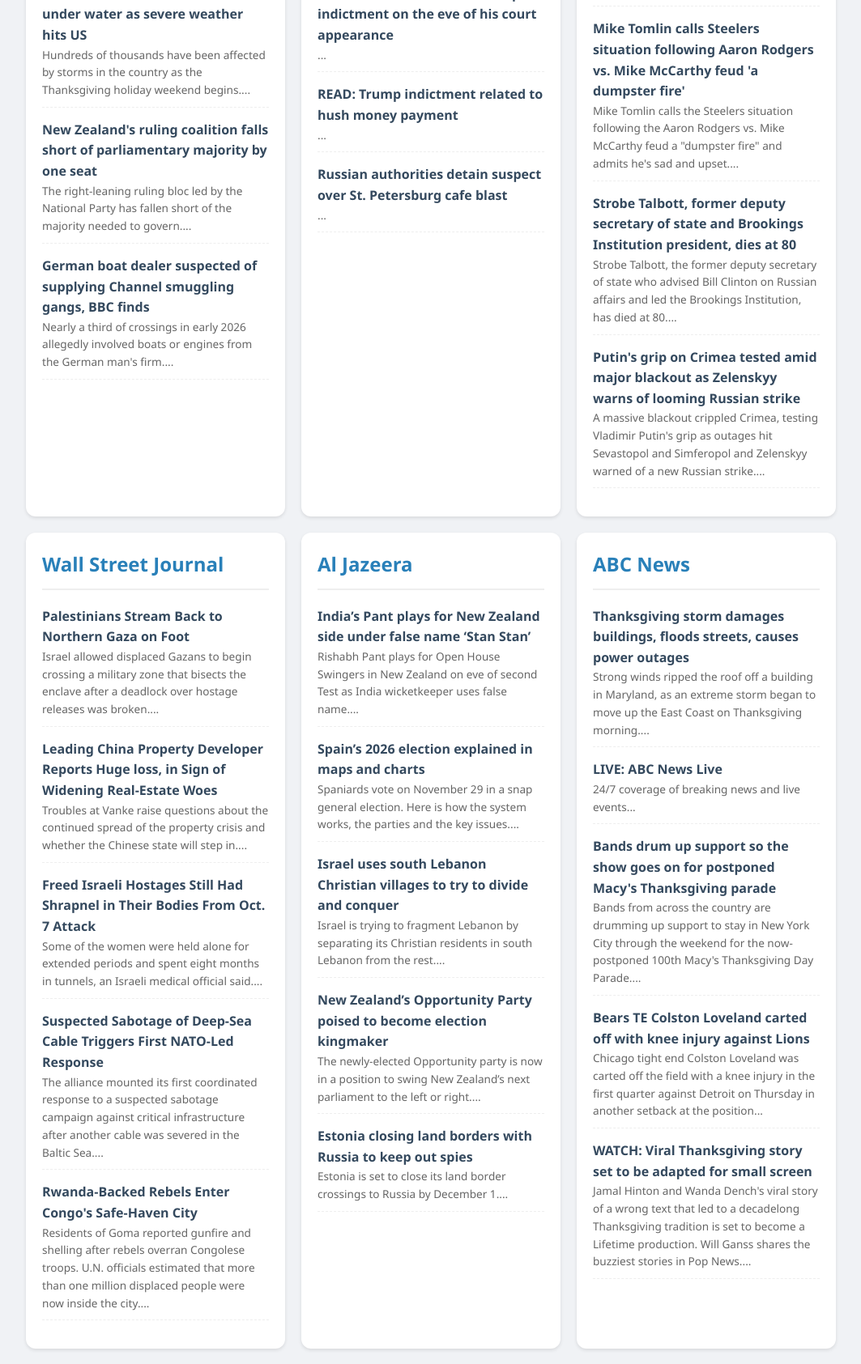
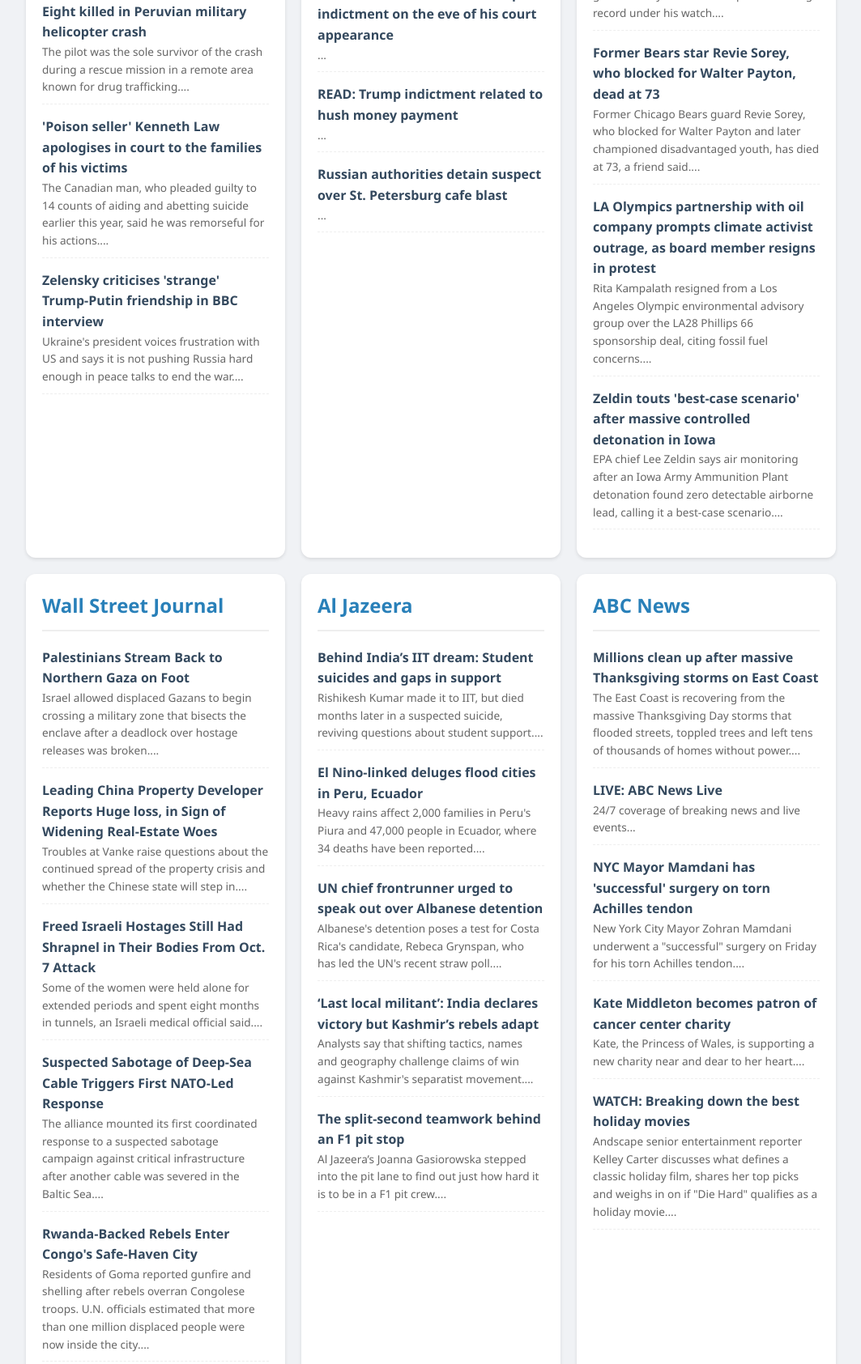
Before and after one commit to PeterWu1110/daily-news, a plain HTML site: page index.html in a window 1280 px wide. Shown: the part 972-2657 px from the top of the page at 81% size, without its empty margins (108-1171 px from the left). Drawn offline with Linux system fonts and the light colour scheme.

Commit message:
Update news content

```diff
--- a/index.html
+++ b/index.html
@@ -27,7 +27,7 @@
 <body>
     <header>
         <h1>📰 每日英語閱讀挑戰</h1>
-        <div>2026-11-27 14:50:33</div>
+        <div>2026-11-28 14:24:50</div>
     </header>
 
     <div class="quiz-section">
@@ -46,28 +46,28 @@
     <div class="news-grid">
         <div class='card'><h2>BBC News</h2>
                 <div class="news-item">
-                    <a href="https://www.bbc.co.uk/news/articles/c820q9wgrpyyo?at_medium=RSS&at_campaign=rss" target="_blank">US too focused on Middle East and not pushing Russia hard enough, Zelensky tells BBC</a>
-                    <div style="font-size:0.85em; color:#666;">Ukraine's president voices frustration with US and says it is "strange" Trump has described Vladimir Putin as a friend....</div>
+                    <a href="https://www.bbc.co.uk/news/articles/c8wy5p4gdnwvo?at_medium=RSS&at_campaign=rss" target="_blank">Spanish PM and rivals rally supporters in final pitch for votes</a>
+                    <div style="font-size:0.85em; color:#666;">Prime Minister Pedro Sánchez wants to defy the polls, and his main rivals accuse him of not telling the truth and of "betrayal"....</div>
                 </div>
 
                 <div class="news-item">
-                    <a href="https://www.bbc.co.uk/news/articles/ckm2mz3prq77o?at_medium=RSS&at_campaign=rss" target="_blank">Major Thanksgiving storm brings flooding, flight delays across US</a>
-                    <div style="font-size:0.85em; color:#666;">Almost one million customers in the US had no power on Thursday evening as storms descended on both US coasts, bringing wind gusts, heavy rain and flooding....</div>
+                    <a href="https://www.bbc.co.uk/news/articles/cq36gk151xkdo?at_medium=RSS&at_campaign=rss" target="_blank">Turkish officials 'destroyed' pro-opposition TV channel, owner tells BBC</a>
+                    <div style="font-size:0.85em; color:#666;">The headquarters of Halk TV were raided last month, the latest in a series of crackdowns on news sources deemed critical of the government....</div>
                 </div>
 
                 <div class="news-item">
-                    <a href="https://www.bbc.co.uk/news/videos/cq808d704m22o?at_medium=RSS&at_campaign=rss" target="_blank">Watch: Roofs torn off and streets under water as severe weather hits US</a>
-                    <div style="font-size:0.85em; color:#666;">Hundreds of thousands have been affected by storms in the country as the Thanksgiving holiday weekend begins....</div>
+                    <a href="https://www.bbc.co.uk/news/articles/cwp9d85mlp88o?at_medium=RSS&at_campaign=rss" target="_blank">Eight killed in Peruvian military helicopter crash</a>
+                    <div style="font-size:0.85em; color:#666;">The pilot was the sole survivor of the crash during a rescue mission in a remote area known for drug trafficking....</div>
                 </div>
 
                 <div class="news-item">
-                    <a href="https://www.bbc.co.uk/news/articles/c670278qk879o?at_medium=RSS&at_campaign=rss" target="_blank">New Zealand's ruling coalition falls short of parliamentary majority by one seat</a>
-                    <div style="font-size:0.85em; color:#666;">The right-leaning ruling bloc led by the National Party has fallen short of the majority needed to govern....</div>
+                    <a href="https://www.bbc.co.uk/news/articles/cmx2898wq2qjo?at_medium=RSS&at_campaign=rss" target="_blank">'Poison seller' Kenneth Law apologises in court to the families of his victims</a>
+                    <div style="font-size:0.85em; color:#666;">The Canadian man, who pleaded guilty to 14 counts of aiding and abetting suicide earlier this year, said he was remorseful for his actions....</div>
                 </div>
 
                 <div class="news-item">
-                    <a href="https://www.bbc.co.uk/news/articles/cqlymky8kpzjo?at_medium=RSS&at_campaign=rss" target="_blank">German boat dealer suspected of supplying Channel smuggling gangs, BBC finds</a>
-                    <div style="font-size:0.85em; color:#666;">Nearly a third of crossings in early 2026 allegedly involved boats or engines from the German man's firm....</div>
+                    <a href="https://www.bbc.co.uk/news/articles/c820q9wgrpyyo?at_medium=RSS&at_campaign=rss" target="_blank">Zelensky criticises 'strange' Trump-Putin friendship in BBC interview</a>
+                    <div style="font-size:0.85em; color:#666;">Ukraine's president voices frustration with US and says it is not pushing Russia hard enough in peace talks to end the war....</div>
                 </div>
                 </div><div class='card'><h2>CNN</h2>
                 <div class="news-item">
@@ -96,28 +96,28 @@
                 </div>
                 </div><div class='card'><h2>FOX News</h2>
                 <div class="news-item">
-                    <a href="https://www.foxnews.com/deals/shopping-with-friends-black-friday-deals" target="_blank">Shopping with Friends: 8 Black Friday deals to shop now</a>
-                    <div style="font-size:0.85em; color:#666;">Get Roku TVs, streaming sticks, eKids headphones, Keurig coffee makers and the Nintendo Switch 2 with Mario Kart World on sale now for Black Friday, as seen on Shopping with Friends....</div>
+                    <a href="https://www.foxnews.com/outkick-sports/arch-manning-longhorns-avoid-scare-against-texas-am-punch-ticket-sec-championship-game" target="_blank">Arch Manning, Longhorns avoid scare against Texas A&M to punch ticket to SEC Championship Game</a>
+                    <div style="font-size:0.85em; color:#666;">Arch Manning and the Texas Longhorns survived a turnover-filled rivalry battle with Texas A&amp;M, with Tawfiq Byard&apos;s pick highlighting a tense night....</div>
                 </div>
 
                 <div class="news-item">
-                    <a href="https://www.foxnews.com/outkick-sports/buffalo-bills-outlast-kansas-city-chiefs-defensive-struggle-maintain-top-seed-status-afc" target="_blank">Buffalo Bills outlast Kansas City Chiefs in defensive struggle to maintain top seed status in AFC</a>
-                    <div style="font-size:0.85em; color:#666;">The Bills defense held Patrick Mahomes in check twice late, setting up a game-winning field goal to outlast the Kansas City Chiefs 13-10 on Thanksgiving....</div>
+                    <a href="https://www.foxnews.com/outkick-sports/former-sec-head-coach-landed-group-5-abruptly-steps-down-underwhelming-five-year-run" target="_blank">Former SEC head coach who landed in the Group of 5 abruptly steps down after underwhelming five-year run</a>
+                    <div style="font-size:0.85em; color:#666;">Joe Moorhead is out at Akron football after five seasons, ending a run that saw the Zips go 2-10 this year and never post a winning record under his watch....</div>
                 </div>
 
                 <div class="news-item">
-                    <a href="https://www.foxnews.com/outkick-sports/mike-tomlin-calls-steelers-situation-following-aaron-rodgers-vs-mike-mccarthy-feud-dumpster-fire" target="_blank">Mike Tomlin calls Steelers situation following Aaron Rodgers vs. Mike McCarthy feud 'a dumpster fire'</a>
-                    <div style="font-size:0.85em; color:#666;">Mike Tomlin calls the Steelers situation following the Aaron Rodgers vs. Mike McCarthy feud a &quot;dumpster fire&quot; and admits he&apos;s sad and upset....</div>
+                    <a href="https://www.foxnews.com/outkick-sports/former-bears-star-revie-sorey-blocked-walter-payton-dead-73" target="_blank">Former Bears star Revie Sorey, who blocked for Walter Payton, dead at 73</a>
+                    <div style="font-size:0.85em; color:#666;">Former Chicago Bears guard Revie Sorey, who blocked for Walter Payton and later championed disadvantaged youth, has died at 73, a friend said....</div>
                 </div>
 
                 <div class="news-item">
-                    <a href="https://www.foxnews.com/politics/strobe-talbott-former-deputy-secretary-state-brookings-institution-president-dies-80" target="_blank">Strobe Talbott, former deputy secretary of state and Brookings Institution president, dies at 80</a>
-                    <div style="font-size:0.85em; color:#666;">Strobe Talbott, the former deputy secretary of state who advised Bill Clinton on Russian affairs and led the Brookings Institution, has died at 80....</div>
+                    <a href="https://www.foxnews.com/outkick-sports/la-olympics-partnership-oil-company-prompts-climate-activist-outrage-board-member-resigns-protest" target="_blank">LA Olympics partnership with oil company prompts climate activist outrage, as board member resigns in protest</a>
+                    <div style="font-size:0.85em; color:#666;">Rita Kampalath resigned from a Los Angeles Olympic environmental advisory group over the LA28 Phillips 66 sponsorship deal, citing fossil fuel concerns....</div>
                 </div>
 
                 <div class="news-item">
-                    <a href="https://www.foxnews.com/world/putins-grip-crimea-tested-amid-major-blackout-zelenskyy-warns-imminent-russia-strike" target="_blank">Putin's grip on Crimea tested amid major blackout as Zelenskyy warns of looming Russian strike</a>
-                    <div style="font-size:0.85em; color:#666;">A massive blackout crippled Crimea, testing Vladimir Putin&apos;s grip as outages hit Sevastopol and Simferopol and Zelenskyy warned of a new Russian strike....</div>
+                    <a href="https://www.foxnews.com/us/zeldin-touts-best-case-scenario-massive-controlled-detonation-iowa" target="_blank">Zeldin touts 'best-case scenario' after massive controlled detonation in Iowa</a>
+                    <div style="font-size:0.85em; color:#666;">EPA chief Lee Zeldin says air monitoring after an Iowa Army Ammunition Plant detonation found zero detectable airborne lead, calling it a best-case scenario....</div>
                 </div>
                 </div><div class='card'><h2>Wall Street Journal</h2>
                 <div class="news-item">
@@ -146,33 +146,33 @@
                 </div>
                 </div><div class='card'><h2>Al Jazeera</h2>
                 <div class="news-item">
-                    <a href="https://www.aljazeera.com/sports/2026/11/27/indias-pant-plays-for-new-zealand-side-under-false-name-stan-stan?traffic_source=rss" target="_blank">India’s Pant plays for New Zealand side under false name ‘Stan Stan’</a>
-                    <div style="font-size:0.85em; color:#666;">Rishabh Pant plays for Open House Swingers in New Zealand on eve of second Test as India wicketkeeper uses false name....</div>
+                    <a href="https://www.aljazeera.com/video/newsfeed/2026/11/28/behind-indias-iit-dream-student-suicides-and-gaps-in-support?traffic_source=rss" target="_blank">Behind India’s IIT dream: Student suicides and gaps in support</a>
+                    <div style="font-size:0.85em; color:#666;">Rishikesh Kumar made it to IIT, but died months later in a suspected suicide, reviving questions about student support....</div>
                 </div>
 
                 <div class="news-item">
-                    <a href="https://www.aljazeera.com/news/2026/11/27/spains-2026-election-explained-in-maps-and-charts?traffic_source=rss" target="_blank">Spain’s 2026 election explained in maps and charts</a>
-                    <div style="font-size:0.85em; color:#666;">Spaniards vote on November 29 in a snap general election. Here is how the system works, the parties and the key issues....</div>
+                    <a href="https://www.aljazeera.com/news/2026/11/28/el-nino-linked-deluges-flood-cities-in-peru-ecuador?traffic_source=rss" target="_blank">El Nino-linked deluges flood cities in Peru, Ecuador</a>
+                    <div style="font-size:0.85em; color:#666;">Heavy rains affect 2,000 families in Peru&#039;s Piura and 47,000 people in Ecuador, where 34 deaths have been reported....</div>
                 </div>
 
                 <div class="news-item">
-                    <a href="https://www.aljazeera.com/features/2026/11/27/israel-uses-christian-villages-in-southern-lebanon-to-divide-and-conquer?traffic_source=rss" target="_blank">Israel uses south Lebanon Christian villages to try to divide and conquer</a>
-                    <div style="font-size:0.85em; color:#666;">Israel is trying to fragment Lebanon by separating its Christian residents in south Lebanon from the rest....</div>
+                    <a href="https://www.aljazeera.com/news/2026/11/28/un-chief-frontrunner-urged-to-speak-out-over-albanese-detention-2?traffic_source=rss" target="_blank">UN chief frontrunner urged to speak out over Albanese detention</a>
+                    <div style="font-size:0.85em; color:#666;">Albanese&#039;s detention poses a test for Costa Rica&#039;s candidate, Rebeca Grynspan, who has led the UN&#039;s recent straw poll....</div>
                 </div>
 
                 <div class="news-item">
-                    <a href="https://www.aljazeera.com/video/newsfeed/2026/11/27/new-zealands-opportunity-party-poised-to-become-election-kingmaker?traffic_source=rss" target="_blank">New Zealand’s Opportunity Party poised to become election kingmaker</a>
-                    <div style="font-size:0.85em; color:#666;">The newly-elected Opportunity party is now in a position to swing New Zealand’s next parliament to the left or right....</div>
+                    <a href="https://www.aljazeera.com/news/2026/11/28/last-local-militant-india-declares-victory-but-kashmirs-rebels-adapt?traffic_source=rss" target="_blank">‘Last local militant’: India declares victory but Kashmir’s rebels adapt</a>
+                    <div style="font-size:0.85em; color:#666;">Analysts say that shifting tactics, names and geography challenge claims of win against Kashmir&#039;s separatist movement....</div>
                 </div>
 
                 <div class="news-item">
-                    <a href="https://www.aljazeera.com/video/newsfeed/2026/11/27/estonia-closing-land-borders-with-russia-to-keep-out-spies?traffic_source=rss" target="_blank">Estonia closing land borders with Russia to keep out spies</a>
-                    <div style="font-size:0.85em; color:#666;">Estonia is set to close its land border crossings to Russia by December 1....</div>
+                    <a href="https://www.aljazeera.com/video/newsfeed/2026/11/28/the-split-second-teamwork-behind-an-f1-pit-stop?traffic_source=rss" target="_blank">The split-second teamwork behind an F1 pit stop</a>
+                    <div style="font-size:0.85em; color:#666;">Al Jazeera’s Joanna Gasiorowska stepped into the pit lane to find out just how hard it is to be in a F1 pit crew....</div>
                 </div>
                 </div><div class='card'><h2>ABC News</h2>
                 <div class="news-item">
-                    <a href="https://abcnews.com/US/new-york-declares-emergency-thanksgiving-storm-threatens-east/story?id=138464273" target="_blank">Thanksgiving storm damages buildings, floods streets, causes power outages</a>
-                    <div style="font-size:0.85em; color:#666;">Strong winds ripped the roof off a building in Maryland, as an extreme storm began to move up the East Coast on Thanksgiving morning....</div>
+                    <a href="https://abcnews.com/US/millions-clean-after-massive-thanksgiving-storms-flood-streets/story?id=138484179" target="_blank">Millions clean up after massive Thanksgiving storms on East Coast</a>
+                    <div style="font-size:0.85em; color:#666;">The East Coast is recovering from the massive Thanksgiving Day storms that flooded streets, toppled trees and left tens of thousands of homes without power....</div>
                 </div>
 
                 <div class="news-item">
@@ -181,18 +181,18 @@
                 </div>
 
                 <div class="news-item">
-                    <a href="https://abcnews.com/US/bands-drum-community-support-ensure-postponed-macys-thanksgiving/story?id=138469612" target="_blank">Bands drum up support so the show goes on for postponed Macy's Thanksgiving parade</a>
-                    <div style="font-size:0.85em; color:#666;">Bands from across the country are drumming up support to stay in New York City through the weekend for the now-postponed 100th Macy's Thanksgiving Day Parade....</div>
+                    <a href="https://abcnews.com/US/nyc-mayor-mamdani-successful-surgery-torn-achilles-tendon/story?id=138488280" target="_blank">NYC Mayor Mamdani has 'successful' surgery on torn Achilles tendon</a>
+                    <div style="font-size:0.85em; color:#666;">New York City Mayor Zohran Mamdani underwent a "successful" surgery on Friday for his torn Achilles tendon....</div>
                 </div>
 
                 <div class="news-item">
-                    <a href="https://abcnews.com/Sports/wireStory/bears-te-colston-loveland-carted-off-knee-injury-138471920" target="_blank">Bears TE Colston Loveland carted off with knee injury against Lions</a>
-                    <div style="font-size:0.85em; color:#666;">Chicago tight end Colston Loveland was carted off the field with a knee injury in the first quarter against Detroit on Thursday in another setback at the position...</div>
+                    <a href="https://abcnews.com/GMA/Culture/kate-middleton-patron-cancer-center-charity/story?id=138480841" target="_blank">Kate Middleton becomes patron of cancer center charity</a>
+                    <div style="font-size:0.85em; color:#666;">Kate, the Princess of Wales, is supporting a new charity near and dear to her heart....</div>
                 </div>
 
                 <div class="news-item">
-                    <a href="https://abcnews.com/video/138468539/" target="_blank">WATCH:  Viral Thanksgiving story set to be adapted for small screen</a>
-                    <div style="font-size:0.85em; color:#666;">Jamal Hinton and Wanda Dench's viral story of a wrong text that led to a decadelong Thanksgiving tradition is set to become a Lifetime production. Will Ganss shares the buzziest stories in Pop News....</div>
+                    <a href="https://abcnews.com/video/138487748/" target="_blank">WATCH:  Breaking down the best holiday movies</a>
+                    <div style="font-size:0.85em; color:#666;">Andscape senior entertainment reporter Kelley Carter discusses what defines a classic holiday film, shares her top picks and weighs in on if "Die Hard" qualifies as a holiday movie....</div>
                 </div>
                 </div>
     </div>
```
